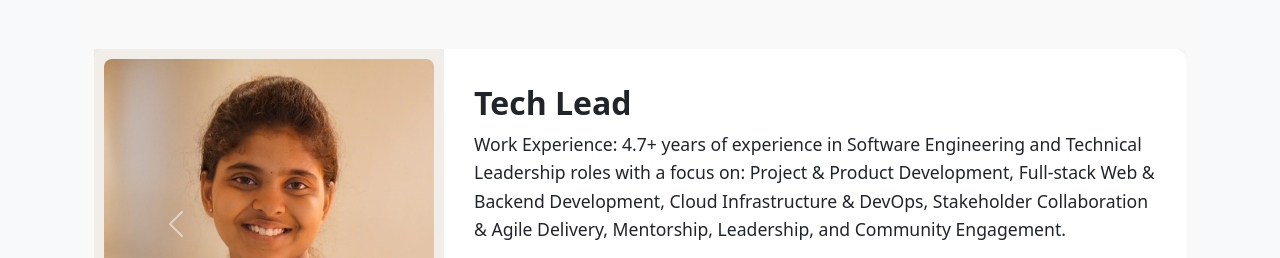
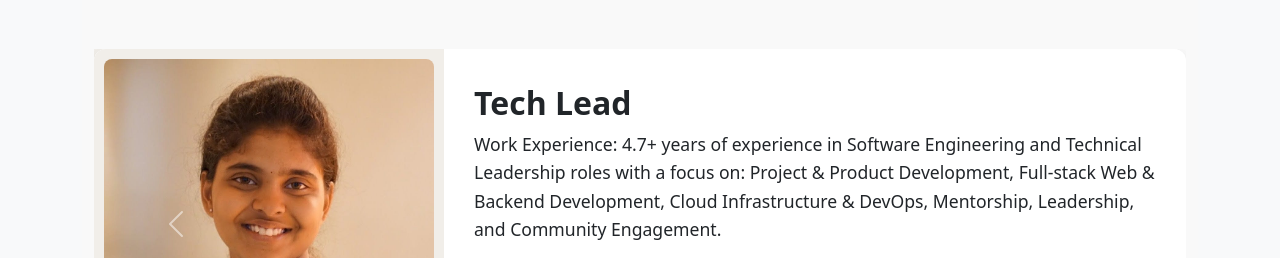
Before and after one commit to SreemaeK/distill-edge, a plain HTML site: page index.html in a window 1280 px wide. Shown: the part 1440-1698 px from the top of the page. Drawn offline with nearby package versions, Linux system fonts and the light colour scheme.

Commit message:
final commit

```diff
--- a/index.html
+++ b/index.html
@@ -3,7 +3,7 @@
 <head>
   <meta charset="UTF-8">
   <meta name="viewport" content="width=device-width, initial-scale=1">
-  <title>Tilind Clone</title>
+  <title>DISTILLEDGE</title>
   <link href="https://cdn.jsdelivr.net/npm/bootstrap@5.3.0/dist/css/bootstrap.min.css" rel="stylesheet">
   <link rel="stylesheet" href="style.css">
   <!-- Bootstrap CSS -->
@@ -318,7 +318,7 @@ Worked at Mahindra & Mahindra, Veera RMC Pvt. Ltd
             <div class="founder-info">
               <h2>Tech Lead</h2>
               <p>
-                Work Experience: 4.7+ years of experience in Software Engineering and Technical Leadership roles with a focus on: Project & Product Development, Full-stack Web & Backend Development, Cloud Infrastructure & DevOps, Stakeholder Collaboration & Agile Delivery, Mentorship, Leadership, and Community Engagement.
+                Work Experience: 4.7+ years of experience in Software Engineering and Technical Leadership roles with a focus on: Project & Product Development, Full-stack Web & Backend Development, Cloud Infrastructure & DevOps, Mentorship, Leadership, and Community Engagement.
               </p>
               <div class="founder-name">
                 Sreemae Konduru
```
